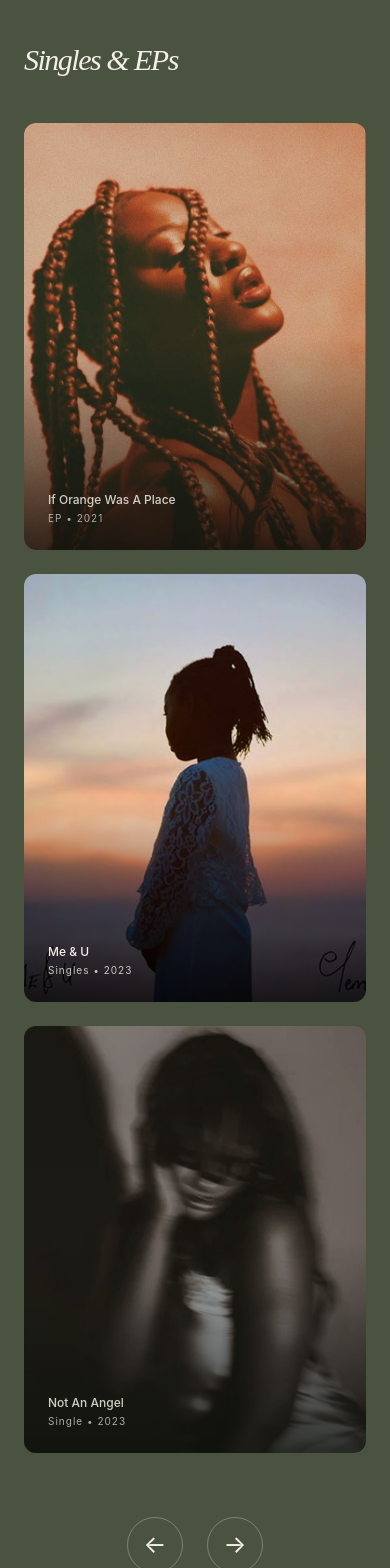
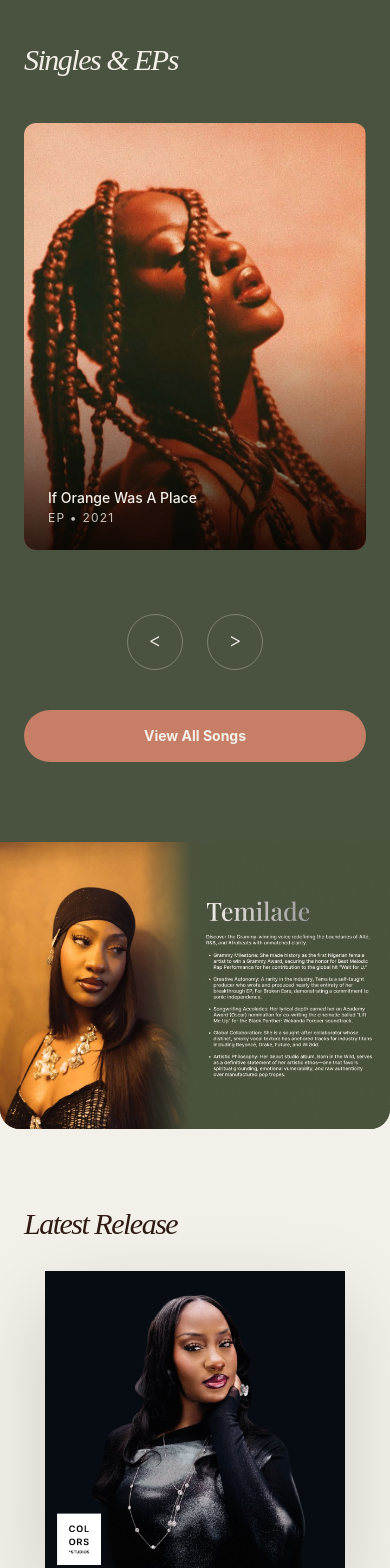
Before and after one commit to Steadfastness-ITS/Tems-portfolio, a React (Vite) app: page / in a window 390 px wide. Shown: the part 1640-3208 px from the top of the page. Built offline with nearby package versions, Linux system fonts and the light colour scheme.

Commit message:
feat: make Singles section interactive with responsive carousel and Spotify links

```diff
--- a/src/components/Singles.jsx
+++ b/src/components/Singles.jsx
@@ -1,23 +1,45 @@
-import React from 'react';
+import React, { useState, useEffect } from 'react';
 
 const Singles = () => {
-  const releases = [
-    {
-      title: "If Orange Was A Place",
-      type: "EP • 2021",
-      image: "/image 34.png",
-    },
-    {
-      title: "Me & U",
-      type: "Singles • 2023",
-      image: "/Me & U.png",
-    },
-    {
-      title: "Not An Angel",
-      type: "Single • 2023",
-      image: "/Not an Angel.png",
-    }
-  ];
+  // 1. State for the releases array
+  const [releases, setReleases] = useState([
+    { title: "If Orange Was A Place", type: "EP • 2021", image: "/image 34.png" },
+    { title: "Me & U", type: "Singles • 2023", image: "/Me & U.png" },
+    { title: "Not An Angel", type: "Single • 2023", image: "/Not an Angel.png" },
+    { title: "Try Me", type: "Single • 2019", image: "/Try Me.png" },
+    { title: "Love Me Jeje", type: "Singles • 2024", image: "/Love me Jeje.png" }
+  ]);
+
+  // 2. State to track how many items to show based on screen width
+  const [itemsToShow, setItemsToShow] = useState(3);
+
+  useEffect(() => {
+    const handleResize = () => {
+      setItemsToShow(window.innerWidth < 768 ? 1 : 3);
+    };
+
+    // Set initial value
+    handleResize();
+
+    window.addEventListener('resize', handleResize);
+    return () => window.removeEventListener('resize', handleResize);
+  }, []);
+
+  // 3. Navigation Logic
+  const handleNext = () => {
+    setReleases((prev) => {
+      const [first, ...rest] = prev;
+      return [...rest, first];
+    });
+  };
+
+  const handlePrev = () => {
+    setReleases((prev) => {
+      const last = prev[prev.length - 1];
+      const rest = prev.slice(0, -1);
+      return [last, ...rest];
+    });
+  };
 
   return (
     <section className="w-full min-h-screen bg-tems-green py-20 md:py-32 px-6 md:px-20 text-tems-cream">
@@ -28,18 +50,25 @@ const Singles = () => {
           Singles & EPs
         </h2>
 
-        <button className="hidden md:block px-8 py-3 bg-[#C67E66] text-tems-cream rounded-full font-bold text-sm hover:bg-[#b06d56] transition-colors">
+        <a
+          href="https://open.spotify.com/playlist/6BuIokrjsUNFPH8siI2bCp?si=5V74L-q3QQS2hOvxMSGMSw"
+          target="_blank"
+          rel="noopener noreferrer"
+          className="hidden md:block px-8 py-3 bg-[#C67E66] text-tems-cream rounded-full font-bold text-sm hover:bg-[#b06d56] transition-colors text-center"
+        >
           View All Songs
-        </button>
+        </a>
       </div>
 
       {/* CARDS GRID/SLIDER */}
       <div className="grid grid-cols-1 md:grid-cols-3 gap-6 md:gap-10 items-center">
-        {releases.map((item, index) => (
+        {/* Dynamic slice: shows 1 on mobile, 3 on desktop */}
+        {releases.slice(0, itemsToShow).map((item, index) => (
           <div
-            key={index}
-            className={`relative group cursor-pointer overflow-hidden rounded-xl transition-all duration-500 ${
-              index === 1 ? 'md:scale-110 z-10' : 'opacity-80 hover:opacity-100'
+            key={item.title}
+            className={`relative group cursor-pointer overflow-hidden rounded-xl transition-all duration-700 ${
+              // Only scale the middle item if we are showing 3 items (desktop)
+              itemsToShow === 3 && index === 1 ? 'md:scale-110 z-10' : 'opacity-100 md:opacity-80 md:hover:opacity-100'
             }`}
           >
             {/* Aspect Ratio Box */}
@@ -53,8 +82,8 @@ const Singles = () => {
 
             {/* TEXT OVERLAY */}
             <div className="absolute inset-0 bg-gradient-to-t from-black/80 via-transparent to-transparent flex flex-col justify-end p-6">
-              <h3 className="text-xs md:text-xs font-medium leading-tight">{item.title}</h3>
-              <p className="text-[10px] md:text-xs tracking-widest opacity-80 mt-1">
+              <h3 className="text-sm md:text-xs font-medium leading-tight">{item.title}</h3>
+              <p className="text-xs md:text-xs tracking-widest opacity-80 mt-1">
                 {item.type}
               </p>
             </div>
@@ -66,18 +95,36 @@ const Singles = () => {
       <div className="flex flex-col items-center mt-16 md:mt-24 gap-10">
         {/* Slider Controls */}
         <div className="flex gap-6">
-          <button className="w-14 h-14 md:w-16 md:h-16 border border-tems-cream/30 rounded-full flex items-center justify-center hover:bg-tems-cream hover:text-tems-green transition-all group">
-            <span className="text-2xl group-hover:-translate-x-1 transition-transform">←</span>
+          <button
+            onClick={handlePrev}
+            className="w-14 h-14 md:w-16 md:h-16 border border-tems-cream/30 rounded-full flex items-center justify-center hover:bg-tems-cream hover:text-tems-green transition-all group"
+          >
+            {/* Chevron-style < symbol */}
+            <span className="text-xl md:text-2xl font-light group-hover:-translate-x-1 transition-transform pb-1">
+              &lt;
+            </span>
           </button>
-          <button className="w-14 h-14 md:w-16 md:h-16 border border-tems-cream/30 rounded-full flex items-center justify-center hover:bg-tems-cream hover:text-tems-green transition-all group">
-            <span className="text-2xl group-hover:translate-x-1 transition-transform">→</span>
+
+          <button
+            onClick={handleNext}
+            className="w-14 h-14 md:w-16 md:h-16 border border-tems-cream/30 rounded-full flex items-center justify-center hover:bg-tems-cream hover:text-tems-green transition-all group"
+          >
+            {/* Chevron-style > symbol */}
+            <span className="text-xl md:text-2xl font-light group-hover:translate-x-1 transition-transform pb-1">
+              &gt;
+            </span>
           </button>
         </div>
 
         {/* Mobile-only View All Button */}
-        <button className="md:hidden w-full py-4 bg-[#C67E66] text-tems-cream rounded-full font-bold text-sm">
+        <a
+          href="https://open.spotify.com/playlist/6BuIokrjsUNFPH8siI2bCp?si=5V74L-q3QQS2hOvxMSGMSw"
+          target="_blank"
+          rel="noopener noreferrer"
+          className="md:hidden w-full py-4 bg-[#C67E66] text-tems-cream rounded-full font-bold text-sm text-center block"
+        >
           View All Songs
-        </button>
+        </a>
       </div>
     </section>
   );
```
